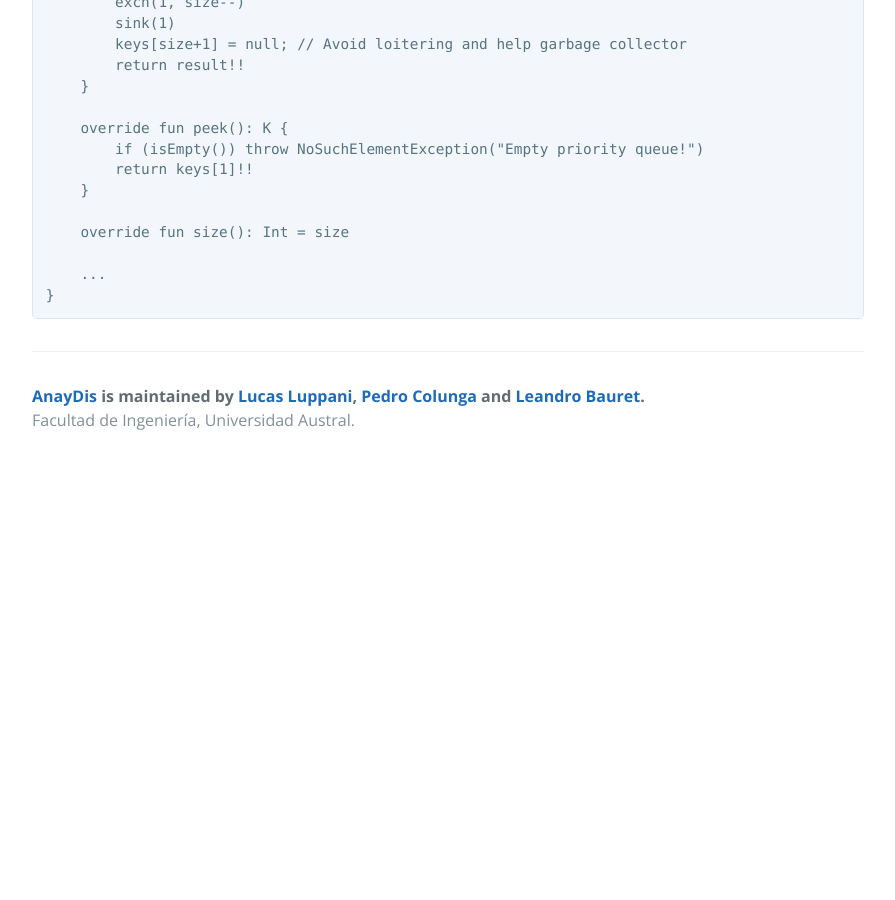
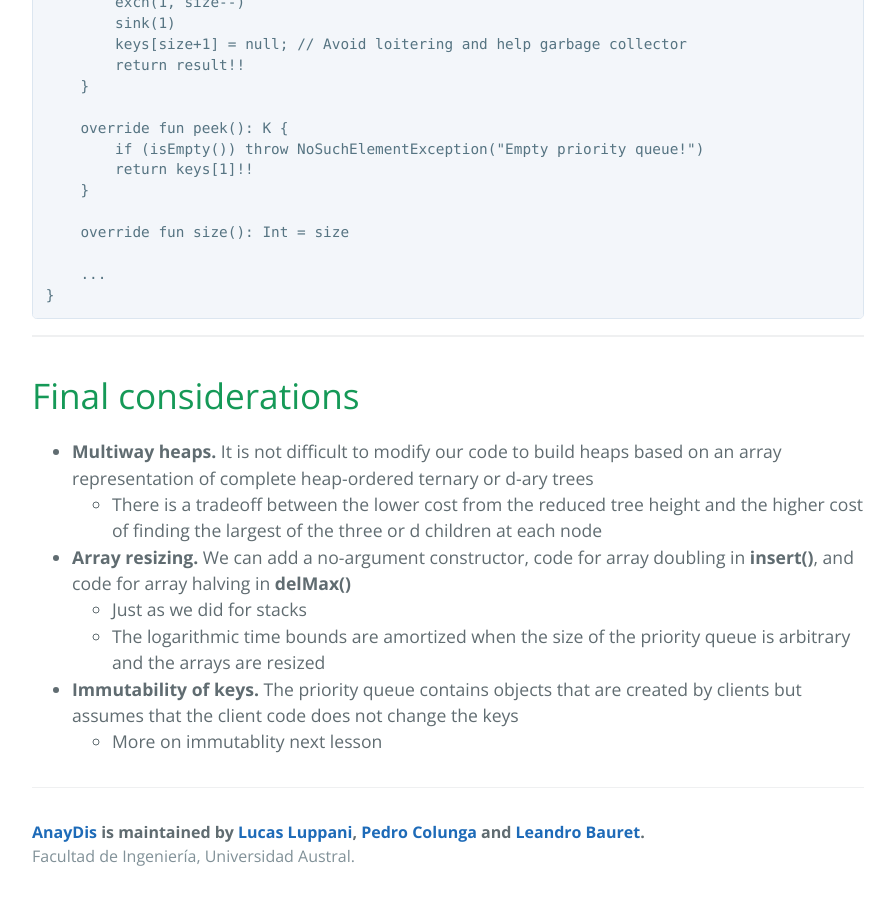
Before and after one commit to FacultadDeIngenieria/anaydis, a Jekyll site: the page built from presentation/priority_queues/priority_queues.md, in a window 1280 px wide and 900 px high, scrolled down 10507 px. Shown: the whole window, without its empty margins (192-1087 px from the left). Built offline with Jekyll 4.4.1, drawn with Linux system fonts in a browser that asks for light colours; our own code applies the rules of GitHub Pages for plain Markdown files; before the commit the page ends 10971 px from its top, so only the background shows below that.

Commit message:
Final slide for PQs.

````diff
--- a/presentation/priority_queues/priority_queues.md
+++ b/presentation/priority_queues/priority_queues.md
@@ -284,3 +284,15 @@ class HeapPriorityQueue<K>(max: Int, private val comparator: Comparator<K>) : Pr
     ...
 }
 ```
+
+---
+
+# Final considerations
+
+* **Multiway heaps.** It is not difficult to modify our code to build heaps based on an array representation of complete heap-ordered ternary or d-ary trees
+	* There is a tradeoff between the lower cost from the reduced tree height and the higher cost of finding the largest of the three or d children at each node
+* **Array resizing.** We can add a no-argument constructor, code for array doubling in **insert()**, and code for array halving in **delMax()**
+	* Just as we did for stacks
+	* The logarithmic time bounds are amortized when the size of the priority queue is arbitrary and the arrays are resized
+* **Immutability of keys.** The priority queue contains objects that are created by clients but assumes that the client code does not change the keys
+	* More on immutablity next lesson
````
